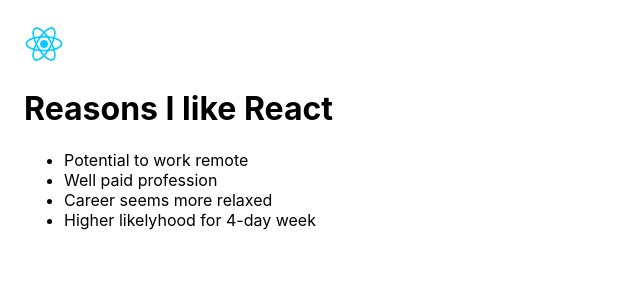
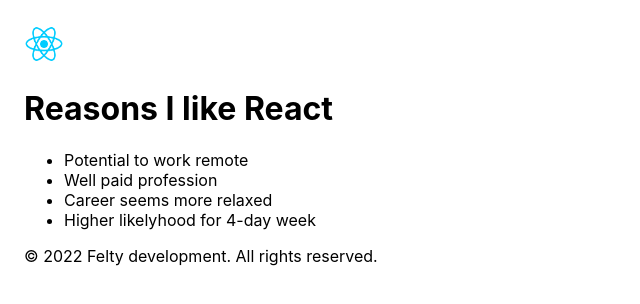
Before and after one commit to brandonfelty/react_tutorial, a React (Create React App) app: page / in a window 1280 px wide. Shown: the top 304 px of the page, without its empty margins (0-640 px from the left). Built offline with nearby package versions, Linux system fonts and the light colour scheme.

Commit message:
adds Footer

```diff
--- a/src/App.js
+++ b/src/App.js
@@ -1,12 +1,14 @@
 import './App.css';
-import Page from './components/Page'
-import logo from './react.png'
+import Page from './components/Page';
+import Footer from './components/Footer';
+import logo from './react.png';
 
 function App() {
   return (
     <div className="App">
       <img src={logo} alt='react' width='40px'/>
       <Page />
+      <Footer />
     </div>
   );
 }
--- /dev/null
+++ b/src/components/Footer.jsx
@@ -0,0 +1,9 @@
+import React from 'react'
+
+function Footer() {
+  return (
+    <p>&#169; 2022 Felty development. All rights reserved.</p>
+  )
+}
+
+export default Footer;
```
Also changed, not shown: src/components/Header.jsx (added), src/components/Nav.jsx (added).
